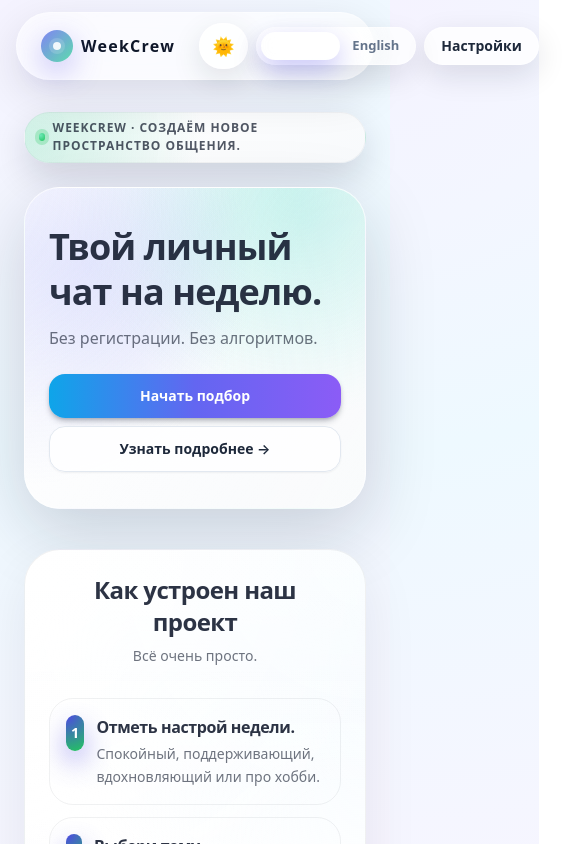
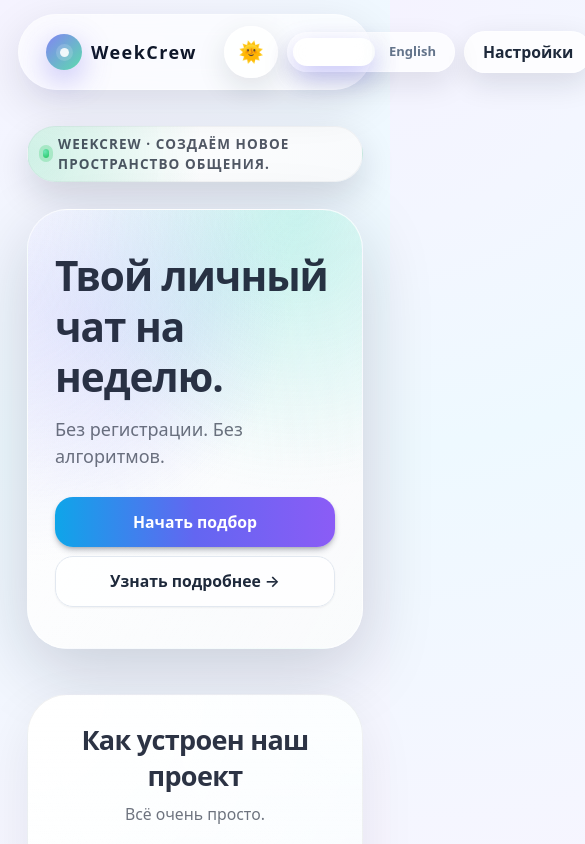
Before and after one commit to QuantumKeyUYU/WeekCrew, a Next.js app: page / in a window 390 px wide. Shown: the top 844 px of the page, 585 px wide, since content can reach past the window. Built offline with nearby package versions, Linux system fonts and the light colour scheme; no server answers.

Commit message:
Update font size for html and body in globals.css
Adjust font sizes for desktop and mobile views.

```diff
--- a/src/app/globals.css
+++ b/src/app/globals.css
@@ -78,6 +78,8 @@
 @layer base {
   html {
     height: 100%;
+    /* База для Tailwind (rem). На десктопе 16px, на мобилке увеличим ниже. */
+    font-size: 16px;
   }
 
   body {
@@ -88,13 +90,12 @@
     background-attachment: fixed;
     background-size: cover;
     color: var(--text-primary);
-    font-size: 16px; /* базовый размер для десктопа */
   }
 
-  /* На телефонах всё чуть крупнее, чтобы не казалось мелким */
+  /* На телефонах всё крупнее: растут rem → шрифты, отступы, кнопки */
   @media (max-width: 640px) {
-    body {
-      font-size: 17px;
+    html {
+      font-size: 18px; /* можно поставить 17px, если покажется слишком большим */
     }
   }
 
```
